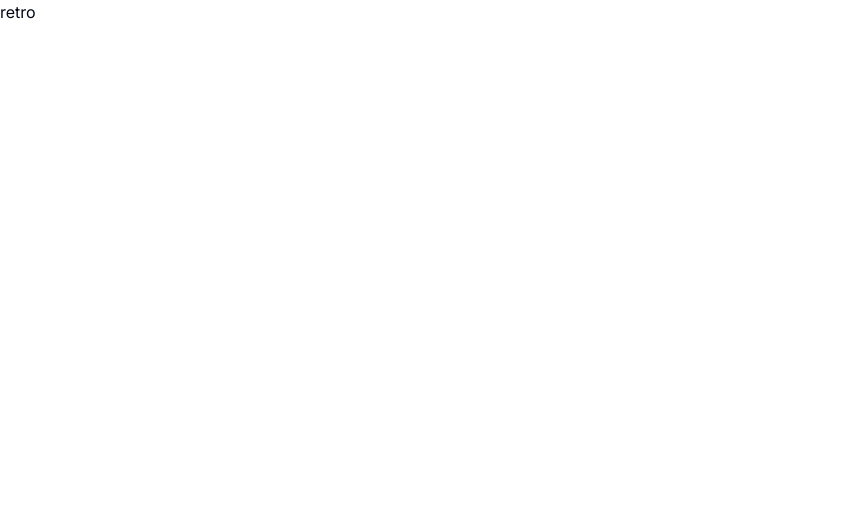
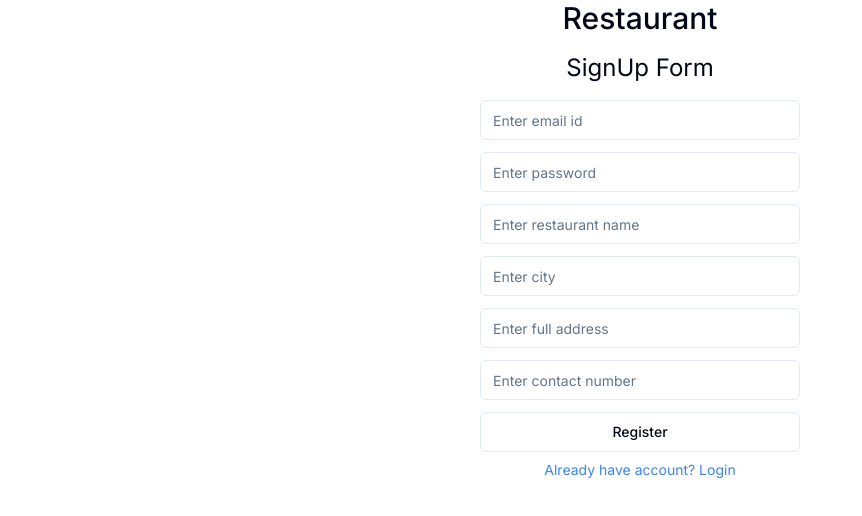
Before and after one commit to zehan12/food-order, a Next.js app: page /restaurant in a window 1280 px wide. Shown: the top 516 px of the page, without its empty margins (0-862 px from the left). Built offline with nearby package versions, Linux system fonts and the light colour scheme.

Commit message:
add login and signup form

```diff
--- /dev/null
+++ b/app/components/restaurant/Login.tsx
@@ -0,0 +1,25 @@
+'use client'
+
+import { Button } from "@/components/ui/button";
+import { Input } from "@/components/ui/input";
+
+const Login = () => {
+    return (<>
+        <h3 className="text-2xl my-4">LogIn Form</h3>
+        <div className="flex flex-col gap-3">
+            <div>
+                <Input className="w-80" type="text" placeholder="Enter email id" />
+            </div>
+            <div>
+                <Input className="w-80" type="password" placeholder="Enter password" />
+            </div>
+            <div>
+                <Button className="w-full" variant={"outline"}>
+                    Login
+                </Button>
+            </div>
+        </div>
+    </>)
+}
+
+export default Login;
--- /dev/null
+++ b/app/components/restaurant/Signup.tsx
@@ -0,0 +1,38 @@
+'use client'
+
+import { Button } from "@/components/ui/button";
+import { Input } from "@/components/ui/input";
+
+const Signup = () => {
+    return (<>
+        <h3 className="text-2xl my-4">SignUp Form</h3>
+        <div className="flex flex-col gap-3">
+            <div>
+                <Input className="w-80" type="text" placeholder="Enter email id" />
+            </div>
+            <div>
+                <Input className="w-80" type="password" placeholder="Enter password" />
+            </div>
+            <div>
+                <Input className="w-80" type="text" placeholder="Enter restaurant name" />
+            </div>
+            <div>
+                <Input className="w-80" type="text" placeholder="Enter city" />
+            </div>
+            <div>
+                <Input className="w-80" type="text" placeholder="Enter full address" />
+            </div>
+            <div>
+                <Input className="w-80" type="number" placeholder="Enter contact number" />
+            </div>
+            <div>
+                <Button className="w-full" variant={"outline"}>
+                    Register
+                </Button>
+            </div>
+        </div>
+
+    </>)
+}
+
+export default Signup;
--- a/app/restaurant/page.tsx
+++ b/app/restaurant/page.tsx
@@ -1,6 +1,34 @@
+'use client'
+
+import { useState } from "react"
+import Login from "../components/restaurant/Login";
+import Signup from "../components/restaurant/Signup";
+import { Button } from "@/components/ui/button";
+
 const Restaurant = () => {
+    const [login, setLogin] = useState<boolean>(false);
+
     return (<>
-        <h1>retro</h1>
+        <div className="w-full flex flex-col justify-center items-center">
+
+            <h1 className="text-3xl font-medium">Restaurant</h1>
+            {
+                login ? <Login /> : <Signup />
+            }
+            <div>
+                <p
+                    className="w-fit text-sm p-2 cursor-pointer text-blue-500 hover:text-blue-700"
+                    onClick={() => setLogin(!login)}
+                >
+                    {
+                        login ?
+                            "Do not have account? Sign Up"
+                            :
+                            "Already have account? Login"
+                    }
+                </p>
+            </div>
+        </div>
     </>)
 }
 
--- /dev/null
+++ b/components/ui/button.tsx
@@ -0,0 +1,56 @@
+import * as React from "react"
+import { Slot } from "@radix-ui/react-slot"
+import { cva, type VariantProps } from "class-variance-authority"
+
+import { cn } from "@/lib/utils"
+
+const buttonVariants = cva(
+  "inline-flex items-center justify-center whitespace-nowrap rounded-md text-sm font-medium ring-offset-background transition-colors focus-visible:outline-none focus-visible:ring-2 focus-visible:ring-ring focus-visible:ring-offset-2 disabled:pointer-events-none disabled:opacity-50",
+  {
+    variants: {
+      variant: {
+        default: "bg-primary text-primary-foreground hover:bg-primary/90",
+        destructive:
+          "bg-destructive text-destructive-foreground hover:bg-destructive/90",
+        outline:
+          "border border-input bg-background hover:bg-accent hover:text-accent-foreground",
+        secondary:
+          "bg-secondary text-secondary-foreground hover:bg-secondary/80",
+        ghost: "hover:bg-accent hover:text-accent-foreground",
+        link: "text-primary underline-offset-4 hover:underline",
+      },
+      size: {
+        default: "h-10 px-4 py-2",
+        sm: "h-9 rounded-md px-3",
+        lg: "h-11 rounded-md px-8",
+        icon: "h-10 w-10",
+      },
+    },
+    defaultVariants: {
+      variant: "default",
+      size: "default",
+    },
+  }
+)
+
+export interface ButtonProps
+  extends React.ButtonHTMLAttributes<HTMLButtonElement>,
+    VariantProps<typeof buttonVariants> {
+  asChild?: boolean
+}
+
+const Button = React.forwardRef<HTMLButtonElement, ButtonProps>(
+  ({ className, variant, size, asChild = false, ...props }, ref) => {
+    const Comp = asChild ? Slot : "button"
+    return (
+      <Comp
+        className={cn(buttonVariants({ variant, size, className }))}
+        ref={ref}
+        {...props}
+      />
+    )
+  }
+)
+Button.displayName = "Button"
+
+export { Button, buttonVariants }
--- /dev/null
+++ b/components/ui/input.tsx
@@ -0,0 +1,25 @@
+import * as React from "react"
+
+import { cn } from "@/lib/utils"
+
+export interface InputProps
+  extends React.InputHTMLAttributes<HTMLInputElement> {}
+
+const Input = React.forwardRef<HTMLInputElement, InputProps>(
+  ({ className, type, ...props }, ref) => {
+    return (
+      <input
+        type={type}
+        className={cn(
+          "flex h-10 w-full rounded-md border border-input bg-background px-3 py-2 text-sm ring-offset-background file:border-0 file:bg-transparent file:text-sm file:font-medium placeholder:text-muted-foreground focus-visible:outline-none focus-visible:ring-2 focus-visible:ring-ring focus-visible:ring-offset-2 disabled:cursor-not-allowed disabled:opacity-50",
+          className
+        )}
+        ref={ref}
+        {...props}
+      />
+    )
+  }
+)
+Input.displayName = "Input"
+
+export { Input }
--- a/package.json
+++ b/package.json
@@ -9,6 +9,7 @@
     "lint": "next lint"
   },
   "dependencies": {
+    "@radix-ui/react-slot": "^1.1.0",
     "class-variance-authority": "^0.7.0",
     "clsx": "^2.1.1",
     "lucide-react": "^0.412.0",
```
Also changed, not shown: 1 other file (tests, documents, lock files or other folders).
